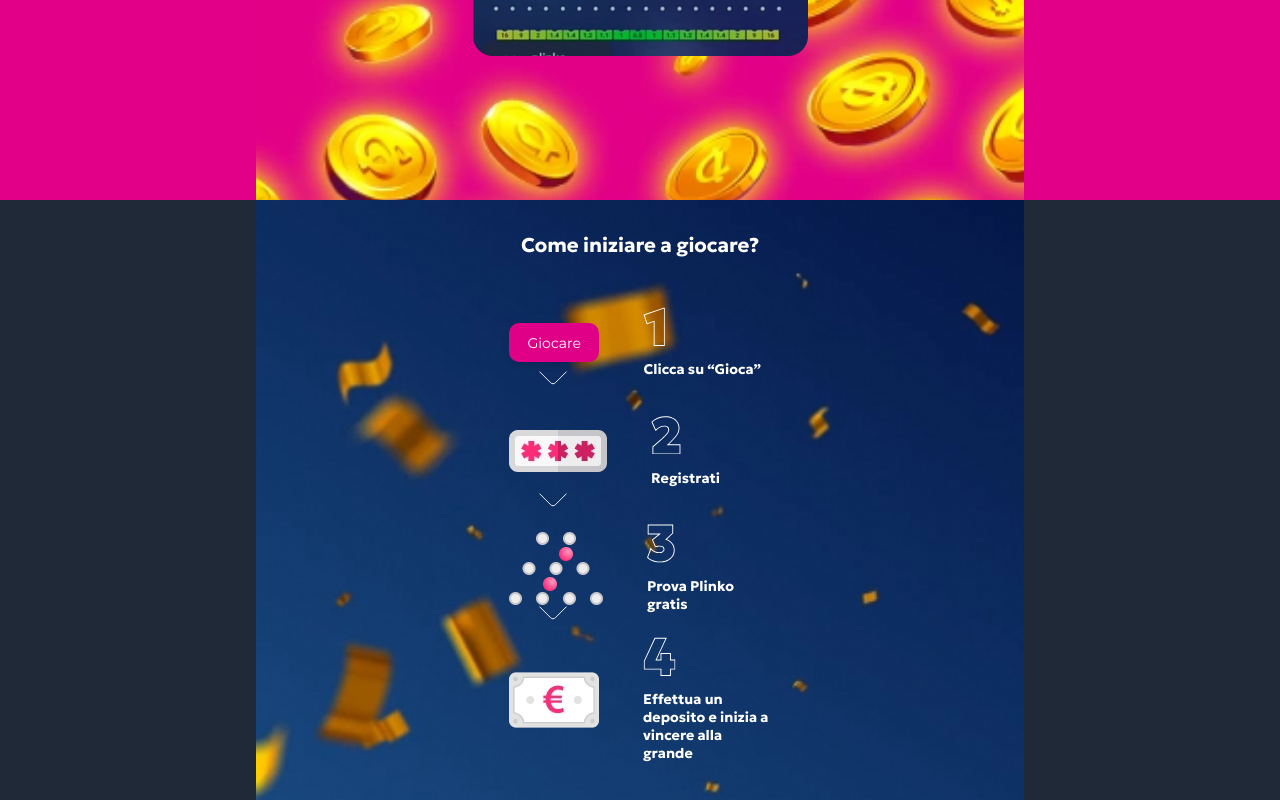
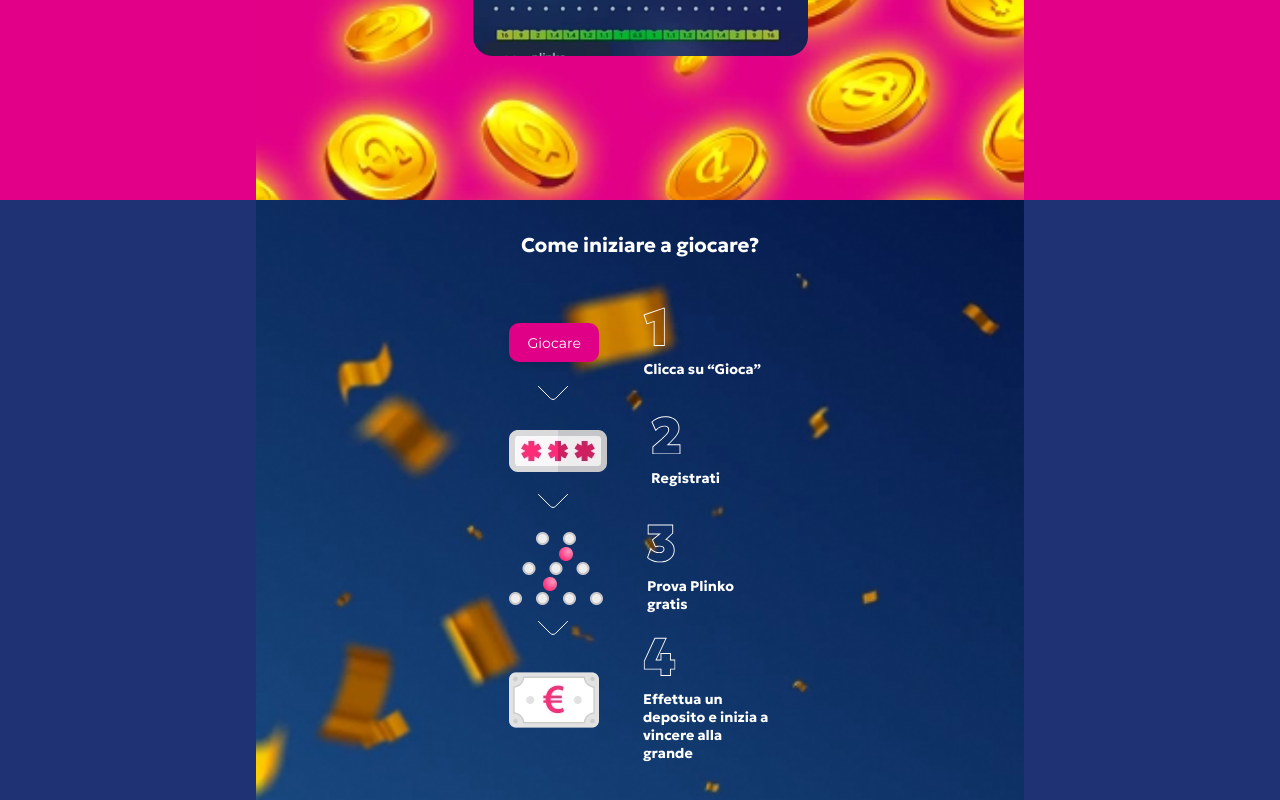
Before and after one commit to SergoDrovski/vite-plinko, a Svelte app: page / in a window 1280 px wide. Shown: the part 2200-3000 px from the top of the page. Built offline with nearby package versions, Linux system fonts and the light colour scheme; what svelte-persisted-store would draw is missing.

Commit message:
поправлены стрелки в секции 6

```diff
--- a/src/scss/main.scss
+++ b/src/scss/main.scss
@@ -499,6 +499,7 @@ section {
 }
 
 .steps {
+  background-color: #1f3273;
   .container {
     padding: 0 20px;
     height: 600px;
@@ -524,14 +525,18 @@ section {
     &:not(:last-child)::before {
       position: absolute;
       content: "";
-      bottom: -19px;
-      left: 24px;
+      bottom: -36px;
+      left: 22px;
 
-      width: 40px;
-      height: 40px;
+      width: 44px;
+      height: 44px;
       background-image: url(/src/img/arrow-down.svg);
       background-repeat: no-repeat;
       background-size: contain;
+    }
+
+    &:nth-child(2):before {
+      bottom: -22px;
     }
   }
 
```
